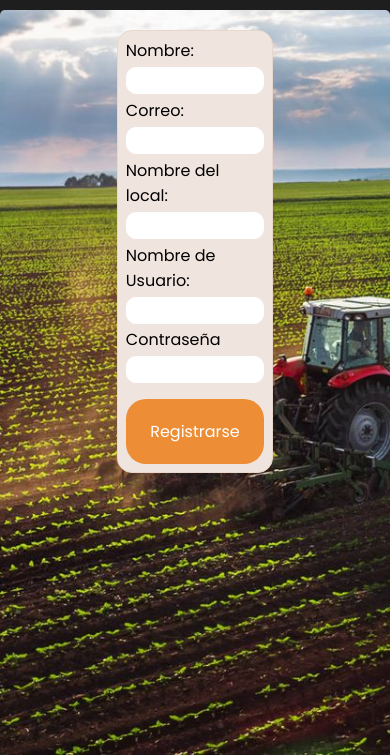
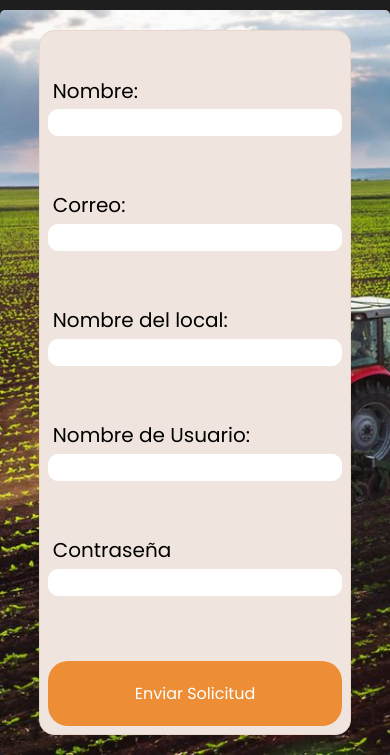
Before and after one commit to tortilleriaLaFrontera/Tortilleria, a PHP site: page /registro.html in a window 390 px wide. Shown: the part 89-844 px from the top of the page. Run offline with PHP 8.4, Linux system fonts and the light colour scheme.

Commit message:
cambios a registro

```diff
--- a/css/cont-registro.css
+++ b/css/cont-registro.css
@@ -20,3 +20,16 @@ form button {
     margin-top: 3vw;
     background-color: var(--base-subtext-clr);
 }
+@media only screen and (max-width: 767px) {
+    form {
+        width: 80%;
+        padding-top: 45px;
+        > label {
+            margin-left: 5px;
+            font-size: 20px;
+        }
+        > input {
+            margin-bottom: 50px;
+        }
+    }
+}
--- a/registro.html
+++ b/registro.html
@@ -47,7 +47,7 @@
             <label for="password">Contraseña</label>
             <input type="password" id="password" name="password">
 
-            <button>Registrarse</button>
+            <button>Enviar Solicitud</button>
         </form>
     </main>
 </body>
```
